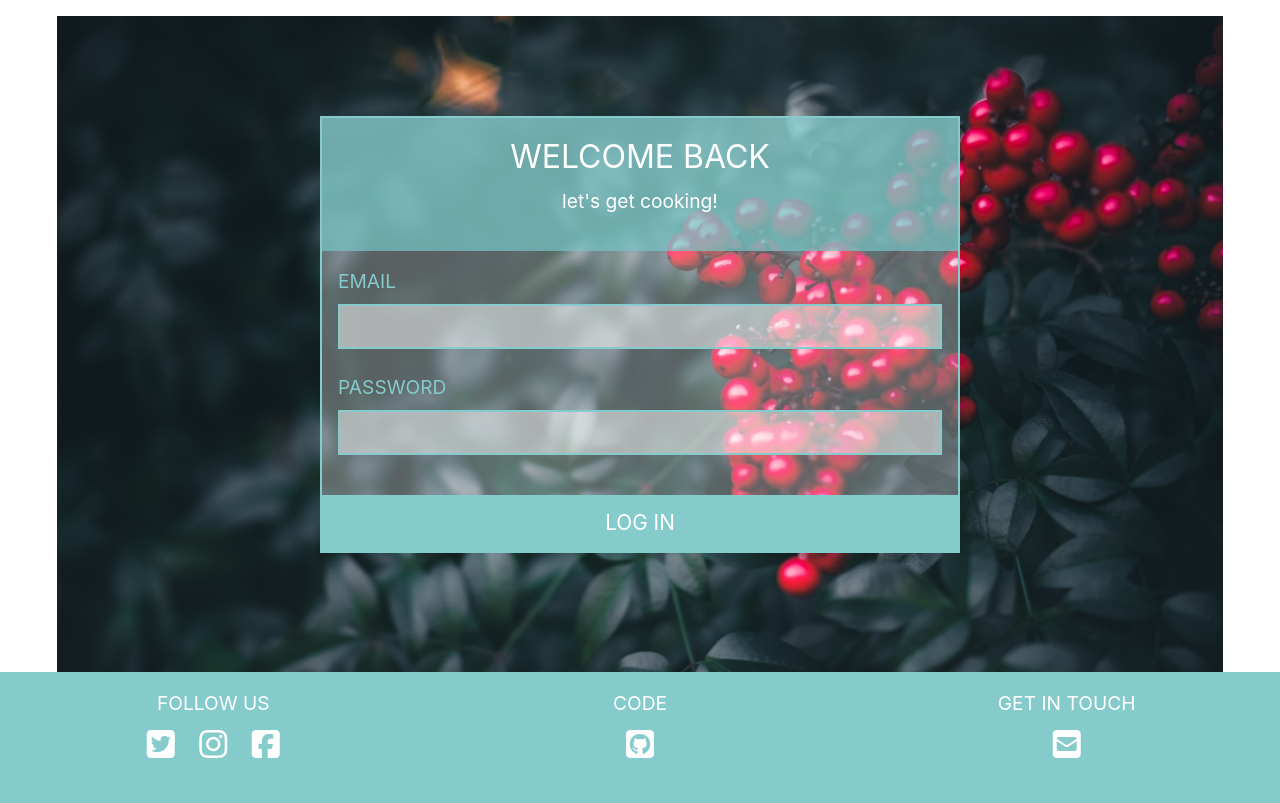
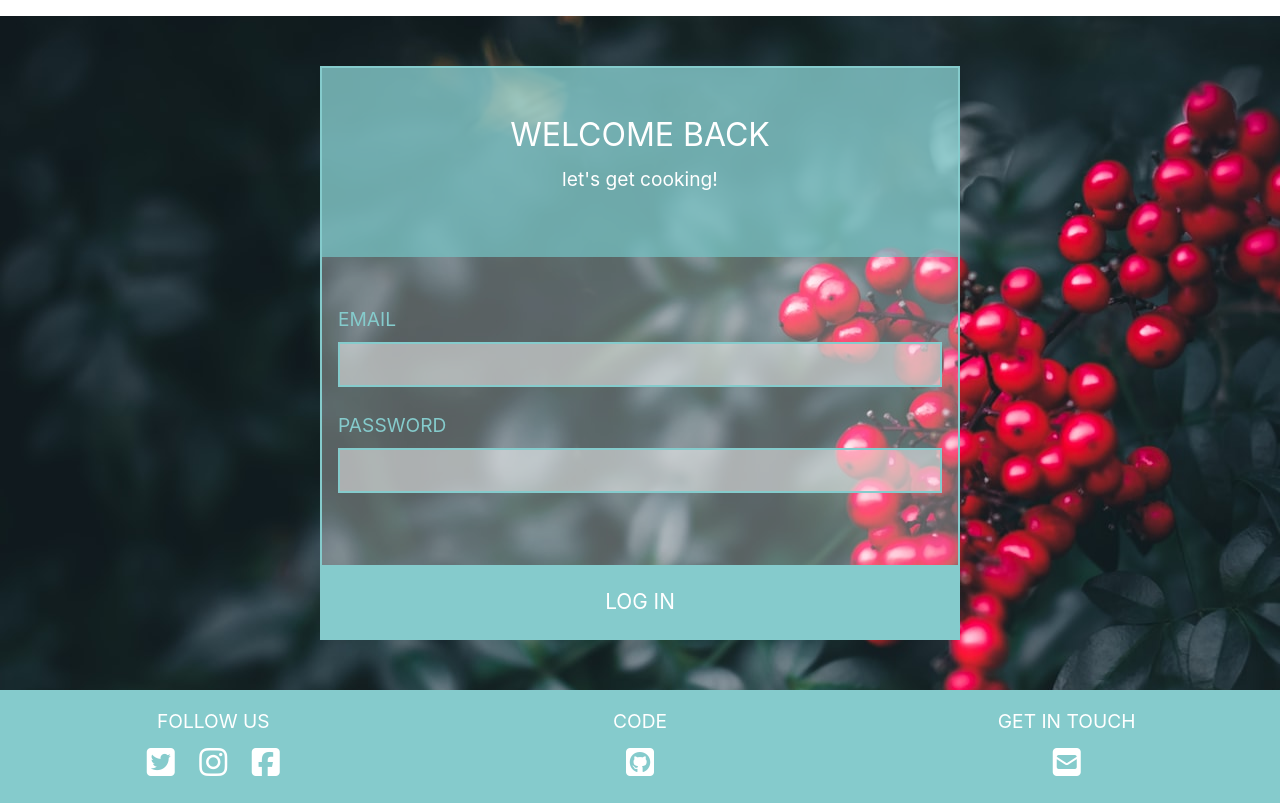
Before and after one commit to EvaBroberg/ScandiFood-recipe-sharing-page-milestone3, a Flask app: page /login in a window 1280 px wide. Shown: the part 165-968 px from the top of the page. Before the commit the page ends 923 px from the top, so only its background shows below. Run offline with Flask 2, Linux system fonts and the light colour scheme; some libraries are stand-ins or nearby versions.

Commit message:
added styles to login and registration pages

```diff
--- a/scandiKitchen/static/css/forms.css
+++ b/scandiKitchen/static/css/forms.css
@@ -1,6 +1,7 @@
 .loginWrapper {
     display: flex;
     justify-content: center;
+    background-image: url(/static/img/back1.jpg);
 }
 
 .loginWrapper img {
@@ -8,15 +9,19 @@
 }
 
 .register-form {
-    position: absolute;
+    position: relative;
     width: 90%;
     border: 2px solid #85cbcc;
-    margin: 100px 0 50px 0;
+    margin: 50px 0 50px 0;
 }
 
 .register-form-text {
     background-color: rgba(133, 203, 204,0.8);
     padding: 20px 0 20px 0;
+}
+
+.login-form-text {
+    padding: 3em 0 3em 0;
 }
 
 .register-form-text h2 {
@@ -36,6 +41,10 @@
     text-align: left;
     padding: 1em;
     background-color: rgba(255,255,255,0.3);
+}
+
+.login-inputs-wrapper {
+    padding: 3em 1em 3em 1em;
 }
 
 label {
@@ -66,6 +75,11 @@ input#submit {
     font-size: 1.3rem;
 }
 
+.login-submit {
+    padding-top: 1em;
+    padding-bottom: 1em;
+}
+
 input#submit:hover {
     background-color: #c4d3d3;
 }
--- a/scandiKitchen/static/css/recipe.css
+++ b/scandiKitchen/static/css/recipe.css
@@ -68,6 +68,6 @@ padding: 1em;
     }
     .ingrediants {
         margin-right: 2em;
-
+        border: none;
     }
 }
--- a/scandiKitchen/templates/account.html
+++ b/scandiKitchen/templates/account.html
@@ -18,4 +18,6 @@
     </form>
 </div>
 
+
+
 {% endblock %}
--- a/scandiKitchen/templates/base.html
+++ b/scandiKitchen/templates/base.html
@@ -11,6 +11,7 @@
     <link rel="stylesheet" href="{{ url_for('static', filename='css/forms.css') }}">
     <link rel="stylesheet" href="{{ url_for('static', filename='css/recipe.css') }}">
     <link rel="stylesheet" href="{{ url_for('static', filename='css/account.css') }}">
+    <link rel="stylesheet" href="{{ url_for('static', filename='css/userRecipe.css') }}">
     <title>Scandi Kitchen</title>
 </head>
 <body>
@@ -98,6 +99,6 @@
 
 
     <script src="{{ url_for('static', filename='js/search.js') }}"></script>
-`
+
 </body>
 </html>
--- a/scandiKitchen/templates/login.html
+++ b/scandiKitchen/templates/login.html
@@ -2,19 +2,18 @@
 
 {% block content %}
 <div class="loginWrapper" align="center">
-    <img src="static/img/back1.jpg" alt="">
 
-    <form class="register-form text-center" method='POST'>
-        <div class="register-form-text">
+    <form class="register-form text-center loginWrapperHeight" method='POST'>
+        <div class="register-form-text login-form-text">
             <h2>Welcome back</h2>
             <p>Let's get cooking!</p>
         </div>
-        <div class="inputs-wrapper">
+        <div class="inputs-wrapper login-inputs-wrapper">
             {{form.hidden_tag()}}
             {{form.email.label}}{{form.email(class="form-control loginForms")}}</br>
             {{form.password.label}}{{form.password(class="form-control loginForms")}}</br>
         </div>
-        {{form.submit(class="btn btn-primary")}}
+        {{form.submit(class="btn btn-primary login-submit")}}
 
     </form>
 </div>
--- a/scandiKitchen/templates/register.html
+++ b/scandiKitchen/templates/register.html
@@ -3,7 +3,6 @@
 {% block content %}
 
 <div class="loginWrapper" align="center">
-    <img src="static/img/back2.jpg" alt="">
     <form class="register-form text-center" method='POST'>
         <div class="register-form-text">
             <h2>Register</h2>
```
Also changed, not shown: scandiKitchen/static/css/userRecipe.css (added, +41 -0 lines), scandiKitchen/templates/user_recipes.html (+9 -11 lines).
